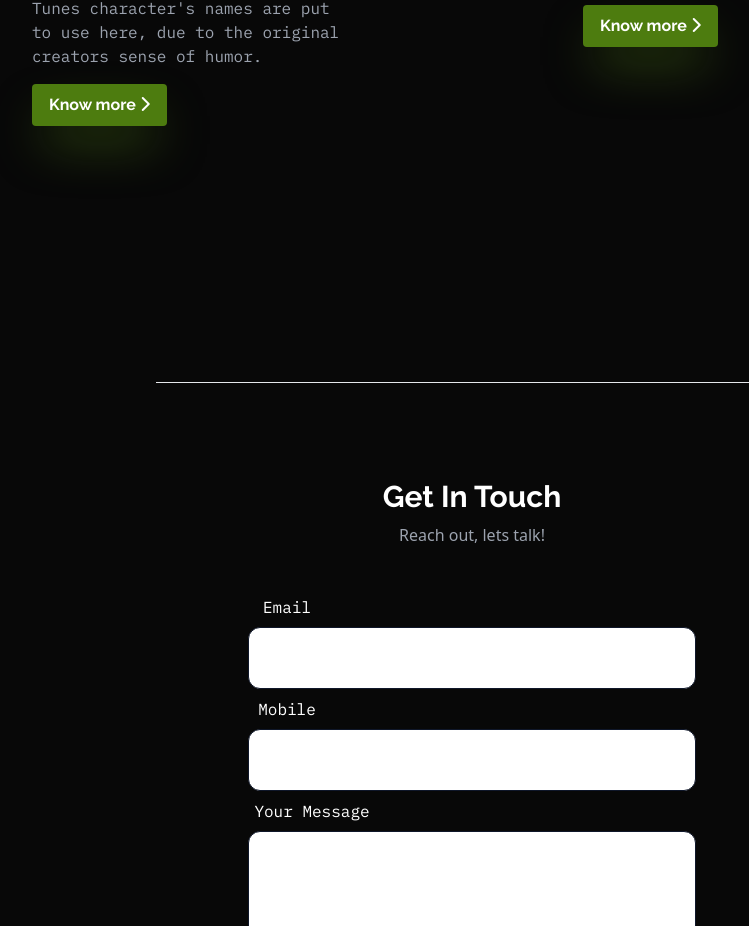
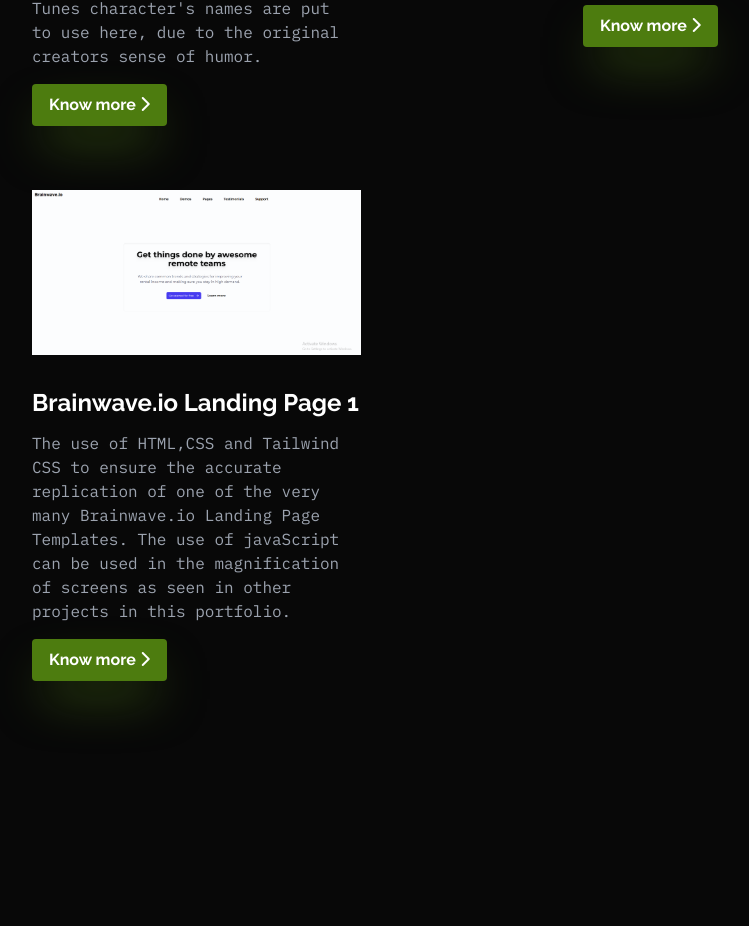
Before and after one commit to J0el-O/My-Portfolio-v2, a website: page index.html in a window 1280 px wide. Shown: the part 3347-4273 px from the top of the page, without its empty margins (176-925 px from the left). Drawn offline with Linux system fonts and the light colour scheme.

Commit message:
added the brainwave landing page, and editted it in the external html file as well

```diff
--- a/index.html
+++ b/index.html
@@ -144,6 +144,7 @@
                 Give my recent works a look!
             </p>
         </div>
+
         <div class="mx-auto max-w-4xl pt-12 flex flex-col justify-between sm:flex-row space-y-6 sm:space-x-4">
             <div>
                 <img src="build/img/acmerockets.PNG" alt="Acme Rockets" class="rounded max-w-[345px] px-2">
@@ -173,6 +174,37 @@
                     </a>
                 </button>
             </div>
+        </div>
+
+        <div class="mx-auto max-w-4xl pt-16 flex flex-col justify-between sm:flex-row space-y-6 sm:space-x-4">
+            <div>
+                <img src="build/img/brainwavelandingpage1.png" alt="Acme Rockets" class="rounded max-w-[345px] px-2">
+                <h1 class="pt-8 pl-2 text-2xl font-bold font-raleway text-white">
+                    Brainwave.io Landing Page 1
+                </h1>
+                <p class="text-gray-400 font-ibm max-w-xs pl-2 pt-3 pb-2">
+                    The use of HTML,CSS and Tailwind CSS to ensure the accurate replication of one of the very many Brainwave.io Landing Page Templates. The use of javaScript can be used in the magnification of screens as seen in other projects in this portfolio.
+                </p>
+                <button
+                    class="ml-2 rounded text-white font-raleway font-bold  py-2 px-4 mt-2 bg-lime-700 hover:text-black border border-transparent shadow-2xl shadow-lime-800"><a href="https://j0el-o.github.io/brainwave.io-landing-page/">
+                        Know more <i class="fa-solid fa-chevron-right"></i>
+                    </a>
+                </button>
+            </div>
+            <!-- <div>
+                <img src="build/img/portfolio.PNG" alt="My Portfolio" class="rounded max-w-[345px] px-2">
+                <h1 class="pt-8 pl-2 text-2xl font-bold font-raleway text-white">
+                    My Portfolio
+                </h1>
+                <p class="text-gray-400 font-ibm max-w-xs pl-2 pt-3 pb-2">
+                    Portfolio created solely with the use of HTML, Tailwindcss and a tiny bit of Javascript. Currently unfinished as it would be used to document each and every project made through the duration of my learning journey.
+                </p>
+                <button
+                    class="ml-2 rounded text-white font-raleway font-bold  py-2 px-4 mt-2 bg-lime-700 hover:text-black border border-transparent shadow-2xl shadow-lime-800"><a href="https://j0el-o.github.io/My-Portfolio-v2/">
+                        Know more <i class="fa-solid fa-chevron-right"></i>
+                    </a>
+                </button>
+            </div> -->
         </div>
     </section>
 
```
Also changed, not shown: build/css/style.css, build/img/brainwavelandingpage1.png (added), build/index.html.
